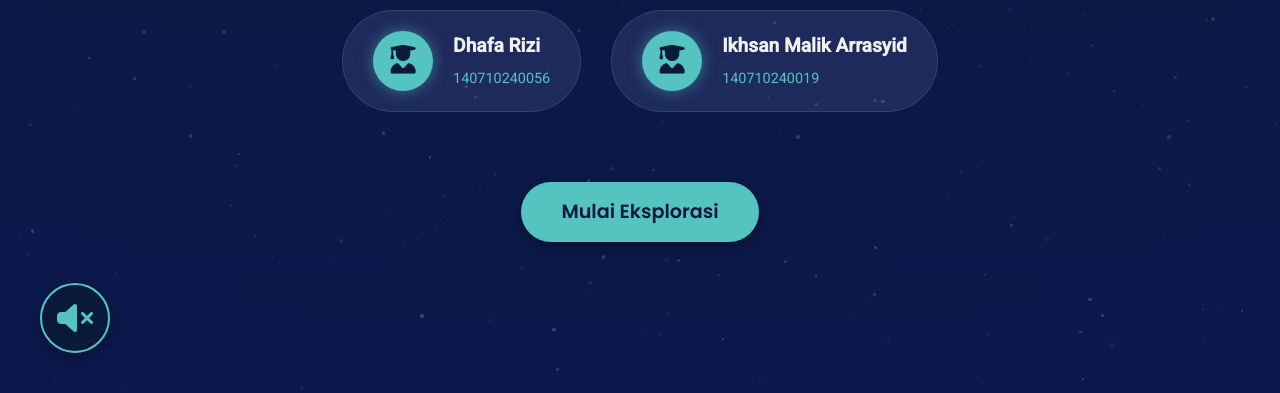
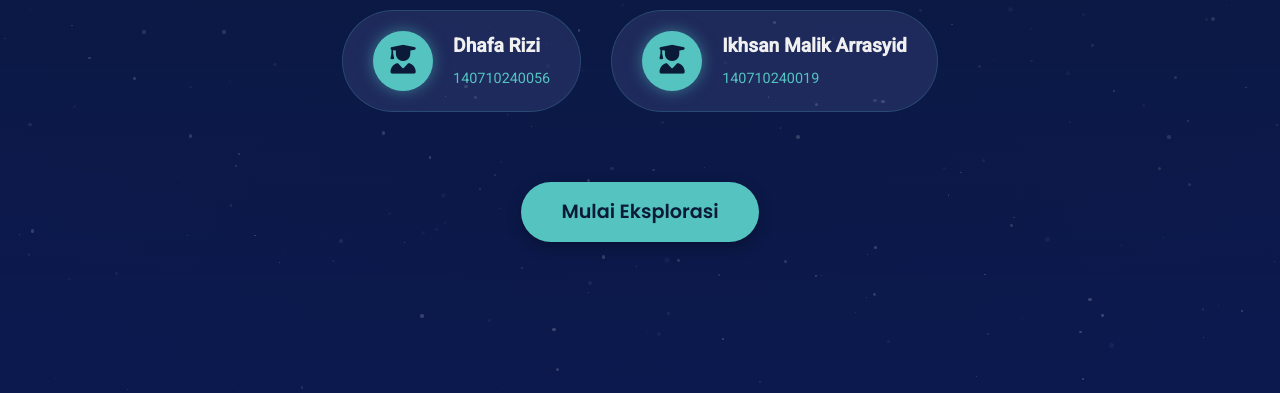
Before and after one commit to dhafriz/tugaspipk, a plain HTML site: page index.html in a window 1280 px wide. Shown: the part 407-800 px from the top of the page. Drawn offline with Linux system fonts and the light colour scheme; animation ran at ten frames a second.

Commit message:
index.html

```diff
--- a/index.html
+++ b/index.html
@@ -560,14 +560,6 @@
         </div>
     </footer>
 
-    <!-- Music Player -->
-    <div class="music-player">
-        <button id="musicToggle" title="Play/Pause Musik">
-            <i class="fas fa-volume-mute"></i>
-            <span class="pulse"></span>
-        </button>
-    </div>
-
     <script src="js/scripts.js"></script>
 </body>
 </html>
```
